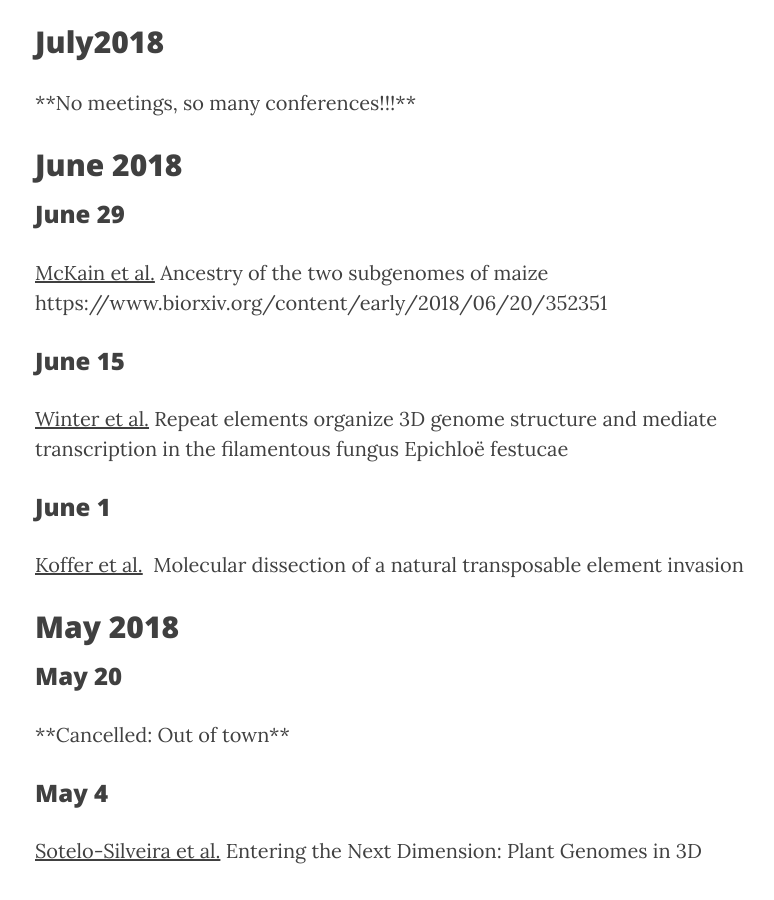
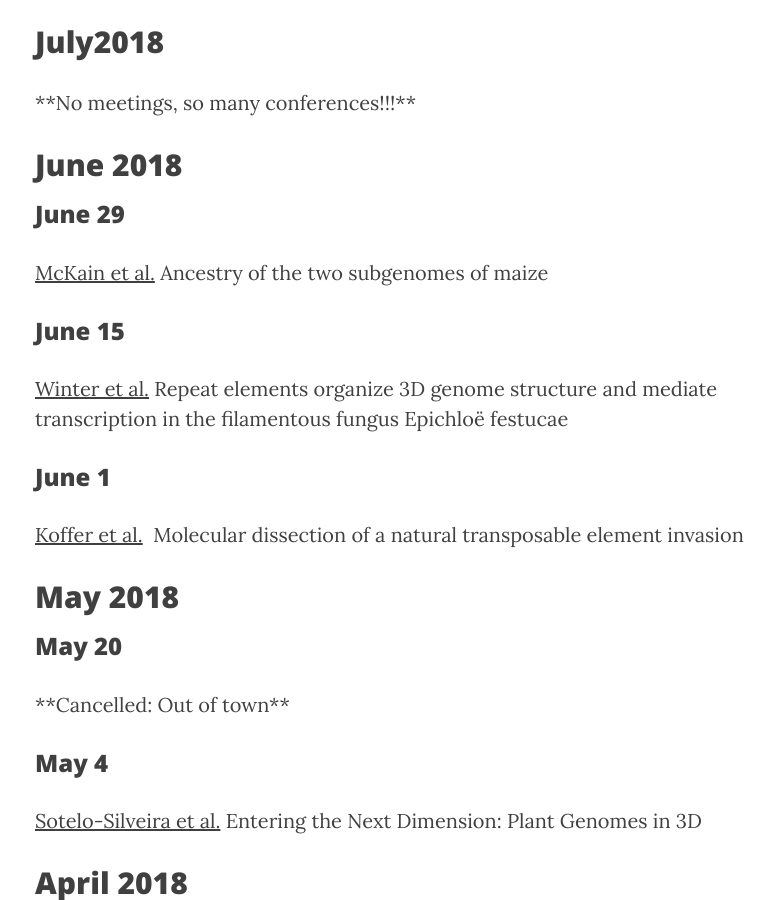
Before and after one commit to KevinABird/KevinABird.github.io, a Jekyll site: the page built from Reviews.md, in a window 1280 px wide and 900 px high, scrolled down 1359 px. Shown: the whole window, without its empty margins (230-1004 px from the left). Built offline with Jekyll 4.4.1, drawn with Linux system fonts in a browser that asks for light colours; nearby versions of some CDN libraries; some of the changed lines change nothing that is shown.

Commit message:
Update Reviews.md

```diff
--- a/Reviews.md
+++ b/Reviews.md
@@ -32,7 +32,7 @@ This reading group structure is blatantly copied from Jeff Ross-Ibarra's [R.E.H.
 
 ### June 29
 
-[McKain et al.](https://www.biorxiv.org/content/early/2018/06/20/352351)  Ancestry of the two subgenomes of maize https://www.biorxiv.org/content/early/2018/06/20/352351
+[McKain et al.](https://www.biorxiv.org/content/early/2018/06/20/352351)  Ancestry of the two subgenomes of maize
 
 ### June 15
 
```
